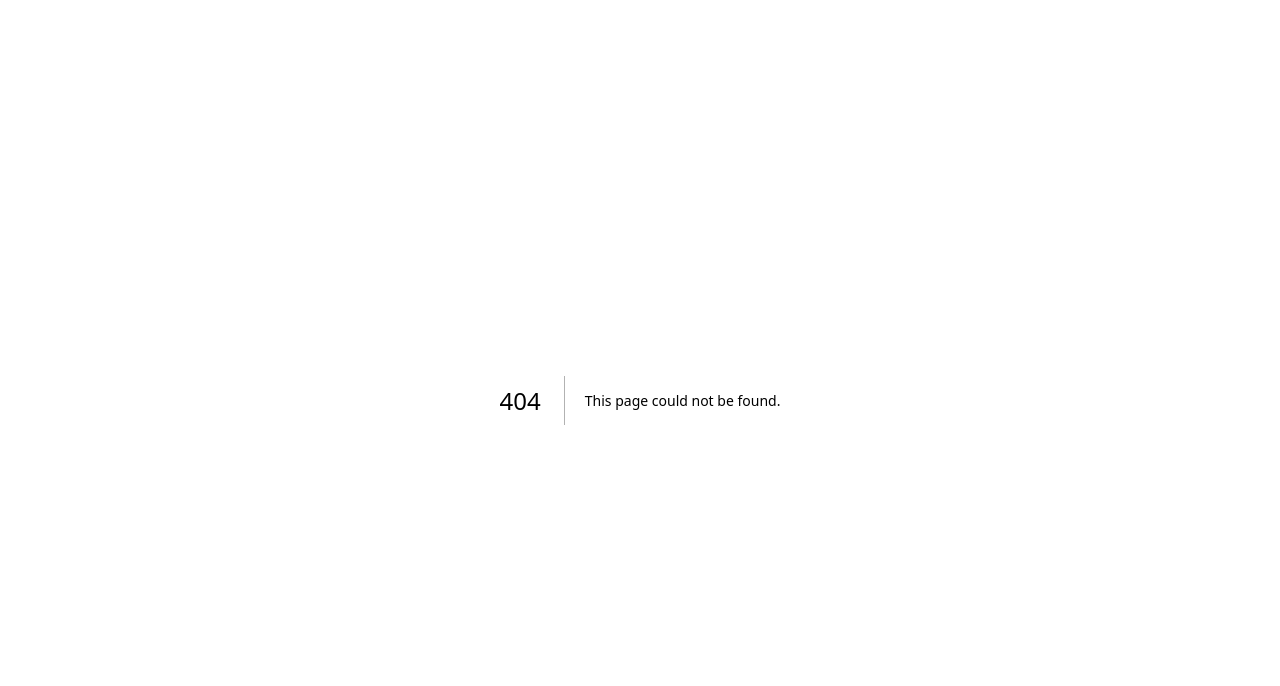
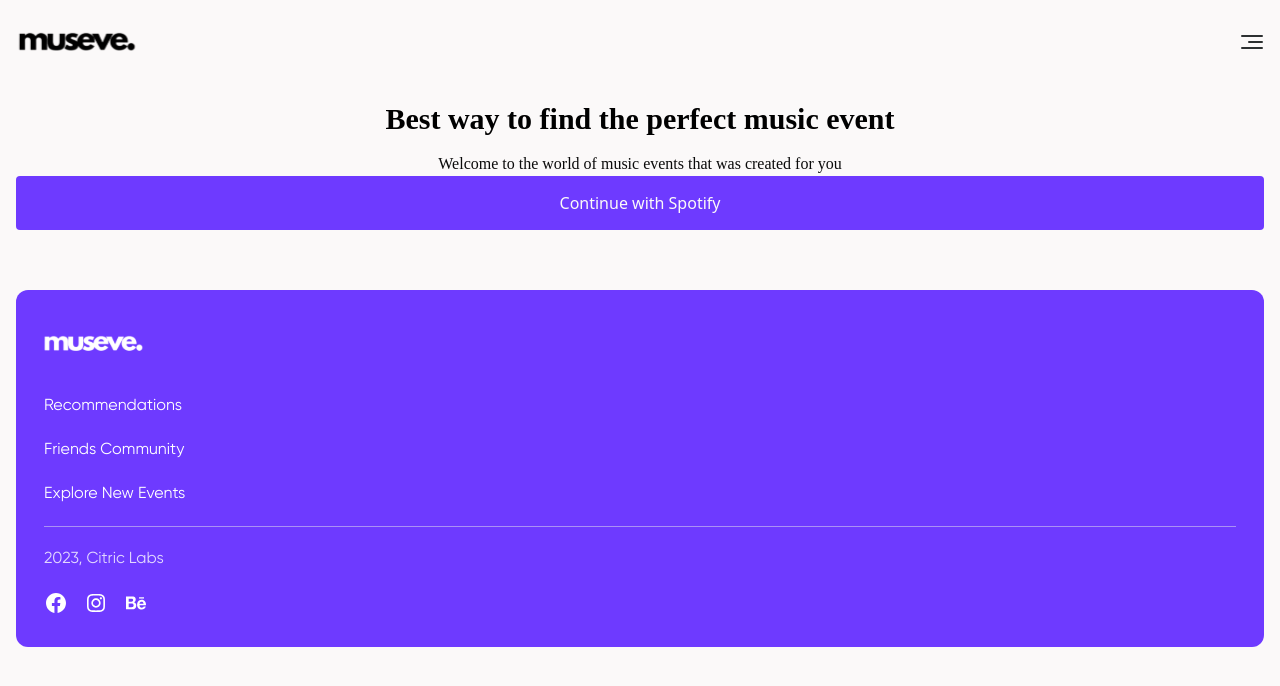
Before and after one commit to SpotifyXTickets/Spotlight-front-end, a Next.js app: page /login in a window 1280 px wide. Before the commit this address had no page. Shown: the top 686 px of the page. Built offline with nearby package versions, Linux system fonts and the light colour scheme.

Commit message:
New pages added

```diff
--- /dev/null
+++ b/src/components/PlaylistSection.tsx
@@ -0,0 +1,26 @@
+import "../styles/components/_select-playlists.scss"
+
+export default function PlaylistSection(){
+    return (
+        <div className="playlist-section">
+            <h2 className="playlist-section__header">Select Playlists</h2>
+            <p>Norem ipsum dolor sit amet, consectetur adipiscing elit. Nunc vulputate libero et velit.</p>
+            <div className="playlists-block">
+                <div className="playlist-card">
+                    <img src="album.png" alt="album"></img>
+                    <input type="checkbox"  value="Indie Rock"></input>
+                    <label for="vehicle1"> Indie Rock</label><br></br>
+                    <p>50 Songs </p>
+                    <p>Arctic Monkeys, Lana...</p>
+                </div>
+                <div className="playlist-card">
+                    <input type="checkbox"  value="Indie Rock"></input>
+                    <label for="vehicle1"> Indie Rock</label><br></br>
+                    <p>50 Songs </p>
+                    <p>Arctic Monkeys, Lana...</p>
+                </div>
+            </div>
+
+        </div>
+    )
+}
--- /dev/null
+++ b/src/pages/login.tsx
@@ -0,0 +1,23 @@
+import "../styles/pages/_log-in.scss";
+
+import NavBar from "@/components/NavBar";
+import Footer from "@/components/Footer";
+
+
+
+export default function Login() {
+  return (
+    <section>
+      <NavBar />
+      <main className="log-in-block">
+        <h1>Best way to find the perfect music event </h1>
+        <p>Welcome to the world of music events that was created for you </p>
+        <button>Continue with Spotify</button>
+
+
+
+      </main>
+      <Footer />
+    </section>
+  );
+}
--- /dev/null
+++ b/src/pages/select-playlists.tsx
@@ -0,0 +1,15 @@
+import "../styles/pages/_select-playlists.scss"
+
+import NavBar from "@/components/NavBar"
+import Footer from "@/components/Footer"
+import PlaylistSection from "@/components/PlaylistSection"
+
+export default function SelectPlaylists(){
+    return (<section>
+        <NavBar />
+        <main className="playlist-section">
+            <PlaylistSection />
+        </main>
+        <Footer />
+    </section>)
+}
--- /dev/null
+++ b/src/styles/components/_select-playlists.scss
@@ -0,0 +1,48 @@
+.playlist-section {
+
+    &__header {
+        color: #292929;
+        font-family: Gilroy;
+        font-size: 30px;
+        font-style: normal;
+        font-weight: 700;
+        line-height: normal;
+        margin-bottom: 15px;
+    }
+
+    &__p {
+    color: #000;
+    font-family: Gilroy;
+    font-size: 16px;
+    font-style: normal;
+    font-weight: 500;
+    line-height: 24px; /* 150% */
+    }
+
+    .playlists-block {
+        margin-top: 25px;
+        display: grid;
+        grid-template-columns: 1fr 1fr;
+
+
+    }
+
+    .playlist-card {
+        height: 13rem;
+        border-radius: 0.75rem;
+        --tw-shadow: 0 4px 6px -1px rgb(0 0 0 / 0.1), 0 2px 4px -2px rgb(0 0 0 / 0.1);
+        --tw-shadow-colored: 0 4px 6px -1px var(--tw-shadow-color), 0 2px 4px -2px var(--tw-shadow-color);
+        box-shadow: var(--tw-ring-offset-shadow, 0 0 #0000), var(--tw-ring-shadow, 0 0 #0000), var(--tw-shadow);
+        font-family: "Gilroy-Regular";
+        background-color: #FFFFFF;
+        margin-right: 10px;
+    }
+
+    input[type="checkbox"]{
+        border: 1px solid #6E3AFF;
+
+    }
+
+
+
+}
--- /dev/null
+++ b/src/styles/pages/_log-in.scss
@@ -0,0 +1,66 @@
+@tailwind base;
+@tailwind components;
+@tailwind utilities;
+
+@font-face {
+    font-family: Gilroy-Regular;
+    src: url("../../fonts/Gilroy-Regular.ttf");
+  }
+
+  @font-face {
+    font-family: Gilroy-Semibold;
+    src: url("../../fonts/Gilroy-Semibold.ttf");
+  }
+
+  @font-face {
+    font-family: Gilroy-Bold;
+    src: url("../../fonts/Gilroy-Bold.ttf");
+  }
+
+  body {
+    margin: 0;
+    background-color: #fbf9f9;
+  }
+
+  .log-in-block {
+    @apply mx-4 min-h-full pb-xl;
+
+    padding-top: 100px;
+
+    &__wrapper {
+      @apply h-screen;
+    }
+  }
+
+  h1 {
+    color: #000;
+    text-align: center;
+    font-family: Gilroy;
+    font-size: 30px;
+    font-style: normal;
+    font-weight: 700;
+    line-height: 37px;
+    margin-bottom: 15px ;
+  }
+
+  p {
+    color: #0A0A0A;
+    text-align: center;
+    font-family: Gilroy;
+    font-size: 16px;
+    font-style: normal;
+    font-weight: 500;
+    line-height: 24px; /* 150% */
+  }
+
+  button {
+    display: flex;
+    padding: 15px 83px;
+    justify-content: center;
+    align-items: center;
+    border-radius: 4px;
+    background: var(--Purple, #6E3AFF);
+    color: #fbf9f9;
+    width: 100%;
+
+  }
--- /dev/null
+++ b/src/styles/pages/_select-playlists.scss
@@ -0,0 +1,31 @@
+@tailwind base;
+@tailwind components;
+@tailwind utilities;
+
+@font-face {
+  font-family: Gilroy-Regular;
+  src: url("../../fonts/Gilroy-Regular.ttf");
+}
+
+@font-face {
+  font-family: Gilroy-Semibold;
+  src: url("../../fonts/Gilroy-Semibold.ttf");
+}
+
+@font-face {
+  font-family: Gilroy-Bold;
+  src: url("../../fonts/Gilroy-Bold.ttf");
+}
+
+body {
+  margin: 0;
+  background-color: #fbf9f9;
+}
+
+.playlist-section {
+  @apply mx-4 min-h-full pb-xl;
+
+  padding-top: 50px;
+
+
+}
```
Also changed, not shown: src/assets/album.png (added), src/assets/login_image.png (added).
